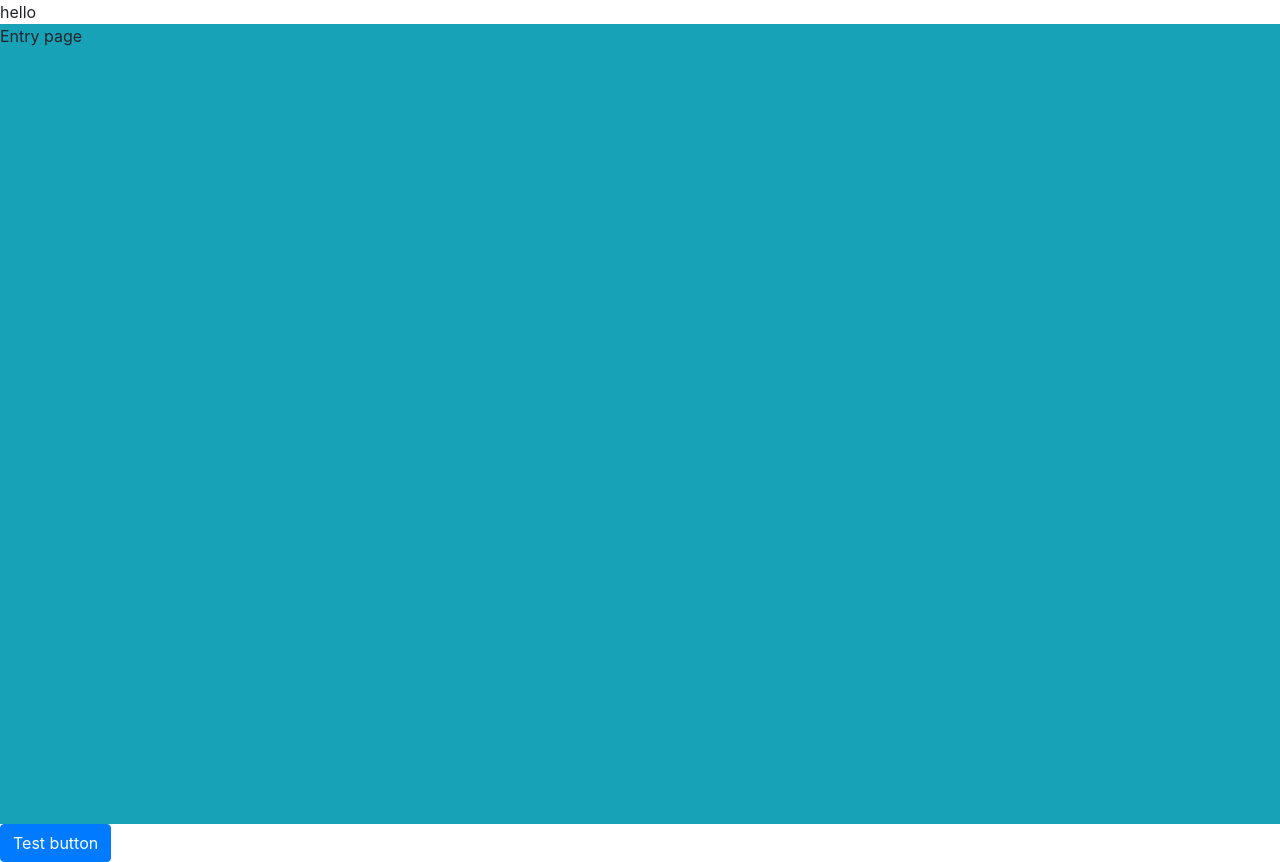
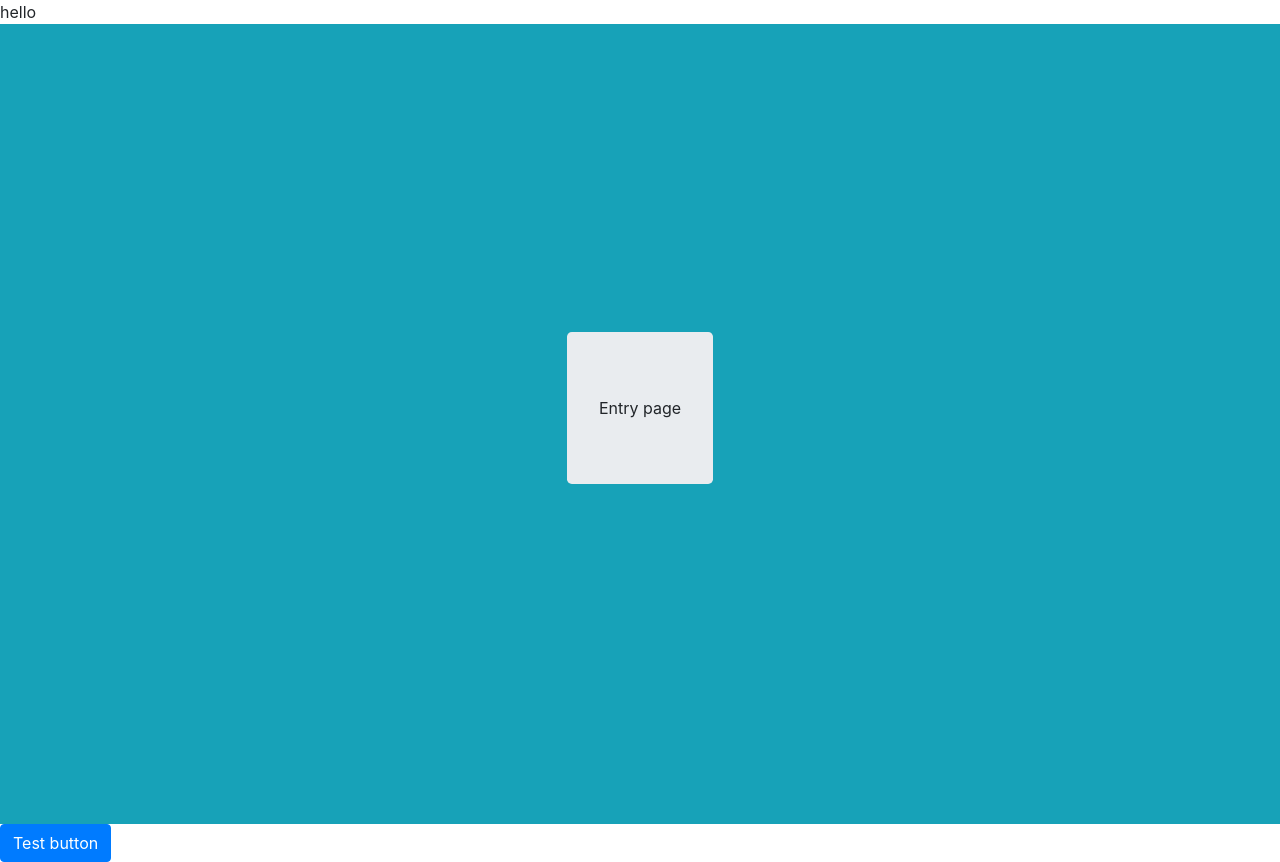
Before and after one commit to ChrisAs/CRM-Ticket-System, a React (Create React App) app: page / in a window 1280 px wide. Built offline with nearby package versions, Linux system fonts and the light colour scheme.

Commit message:
Added basic  form

```diff
--- a/src/App.js
+++ b/src/App.js
@@ -1,6 +1,6 @@
 import './App.css';
 import {Button} from 'react-bootstrap'
-import { Entry } from './page/Entry/entry.js';
+import { Entry } from './pages/Entry/entry.js';
 function App() {
   return (
     <div className="App">hello
--- a/src/page/Entry/entry.style.css
+++ /dev/null
@@ -1,3 +0,0 @@
-.entry-page {
-  height: 100vh;
-}
--- a/src/page/Entry/entry.js
+++ b/src/pages/Entry/entry.js
@@ -1,9 +1,10 @@
 import React from 'react'
 import './entry.style.css'
+import {Jumbotron} from 'react-bootstrap';
  export const Entry = () => {
     return (
         <div className="entry-page bg-info">
-          Entry page
+          <Jumbotron>Entry page  </Jumbotron>
         </div>
     )
 }
--- /dev/null
+++ b/src/pages/Entry/entry.style.css
@@ -0,0 +1,6 @@
+.entry-page {
+  height: 100vh;
+  display: flex;
+  justify-content: center;
+  align-items: center;
+}
```
Also changed, not shown: src/components/login/Login.comp.js (added, +20 -0 lines).
